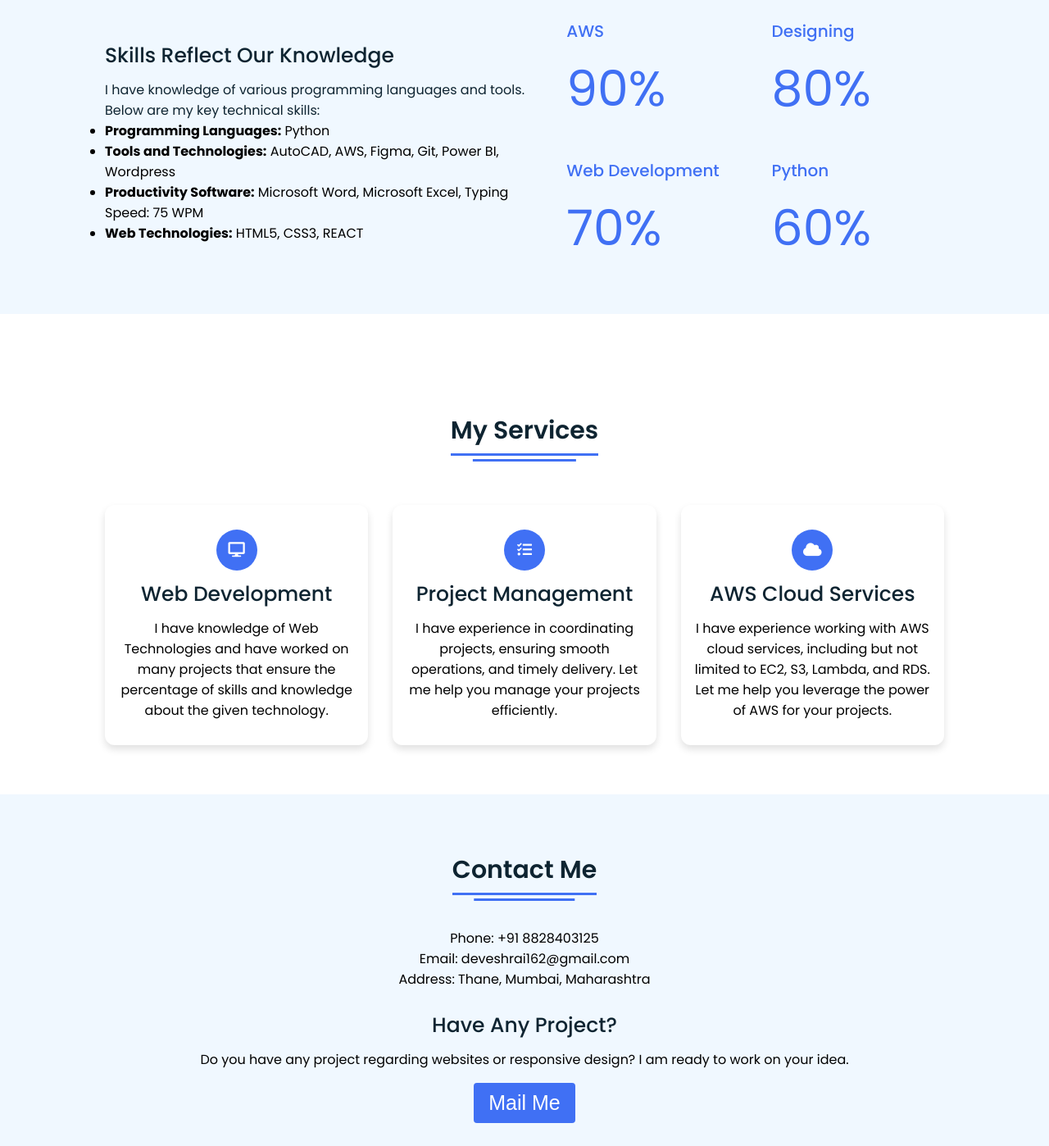
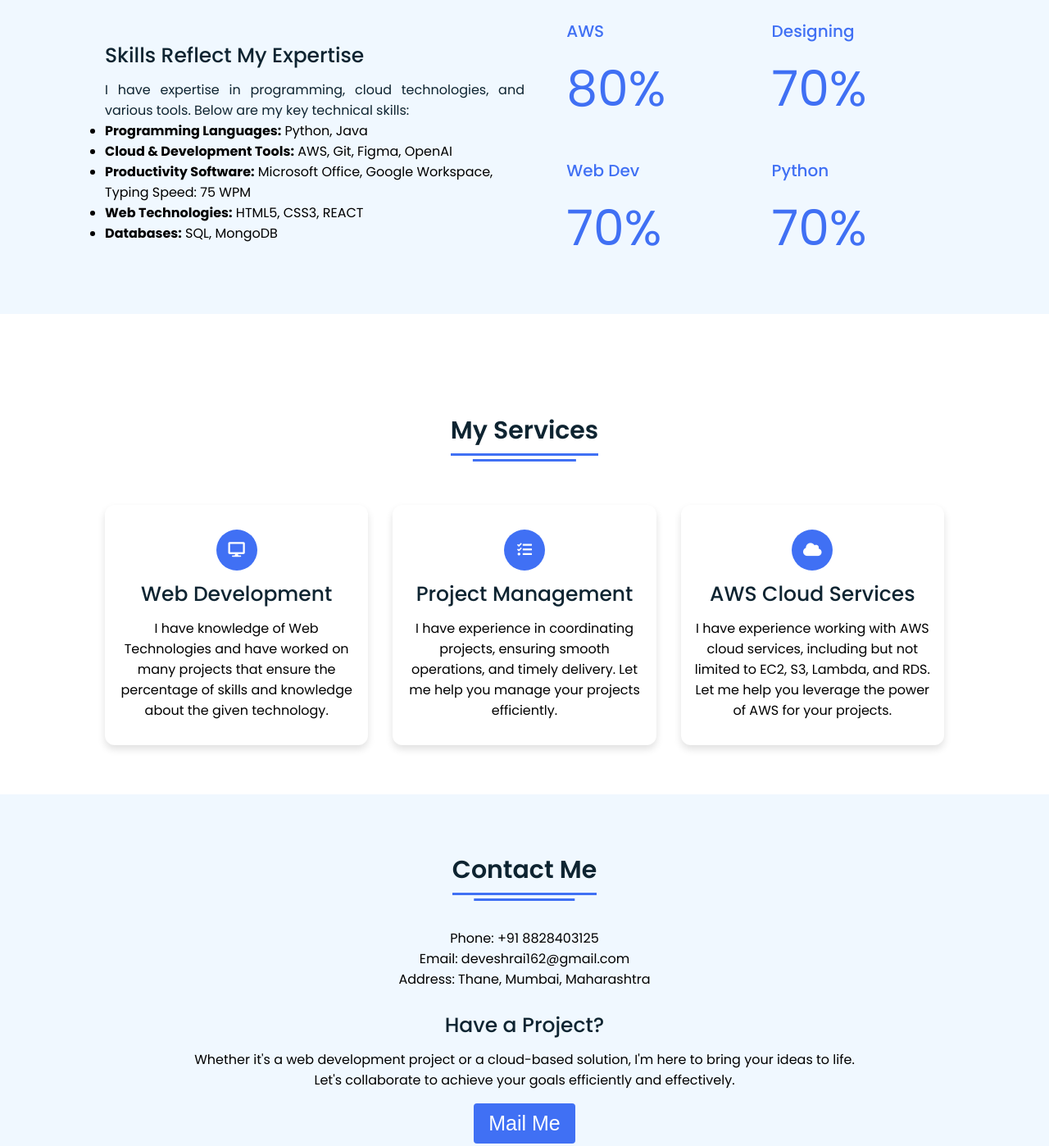
Before and after one commit to devesshhh/PortfolioWebsite, a plain HTML site: page index.html in a window 1280 px wide. Shown: the part 1689-3087 px from the top of the page at 82% size. Drawn offline with Linux system fonts and the light colour scheme.

Commit message:
Resolved merge conflicts

```diff
--- a/index.html
+++ b/index.html
@@ -65,7 +65,7 @@
         <div class="topic"></div>
         <p>From a young age, I've always been keen on exploring the world around me. Whether it's hitting the trails on my bike, scoring goals on the football field, or tackling outdoor adventures, I've always had a passion for staying active and embracing the great outdoors. Alongside my love for sports, I'm dedicated to maintaining a healthy lifestyle, working out regularly to stay in peak physical condition. My curiosity extends beyond the playing field into the realm of computer science. I remember asking my dad how the Road Rash game worked when I was just seven years old. Although his response was more of a promise for future understanding, it sparked a curiosity in me that persists to this day. Now, at 20, as I delve deeper into the world of computer science, I’m beginning to understand how things work on a fundamental level. If I were to describe myself in one line: I am persistent, practical, and ambitious, with a keen eye for detail and a relentless work ethic.</p>
         <div class="button">
-          <a href="Devesh 4.pdf"><button>Download CV </button></a>
+          <a href="Saint_Gobain.pdf"><button>Download CV </button></a>
         </div>
       </div>
     </div>
@@ -78,31 +78,32 @@
     <div class="title"><span>My Skills</span></div>
     <div class="skills-details">
       <div class="text">
-        <div class="topic">Skills Reflect Our Knowledge</div>
-        <p>I have knowledge of various programming languages and tools. Below are my key technical skills:</p>
+        <div class="topic">Skills Reflect My Expertise</div>
+        <p>I have expertise in programming, cloud technologies, and various tools. Below are my key technical skills:</p>
         <ul>
-          <li><strong>Programming Languages:</strong> Python</li>
-          <li><strong>Tools and Technologies:</strong> AutoCAD, AWS, Figma, Git, Power BI, Wordpress</li>
-          <li><strong>Productivity Software:</strong> Microsoft Word, Microsoft Excel, Typing Speed: 75 WPM</li>
+          <li><strong>Programming Languages:</strong> Python, Java</li>
+          <li><strong>Cloud & Development Tools:</strong> AWS, Git, Figma, OpenAI</li>
+          <li><strong>Productivity Software:</strong> Microsoft Office, Google Workspace, Typing Speed: 75 WPM</li>
           <li><strong>Web Technologies:</strong> HTML5, CSS3, REACT</li>
+          <li><strong>Databases:</strong> SQL, MongoDB</li>
         </ul>
       </div>
       <div class="boxes">
         <div class="box">
           <div class="topic">AWS</div>
-          <div class="per">90%</div>
+          <div class="per">80%</div>
         </div>
         <div class="box">
           <div class="topic">Designing</div>
-          <div class="per">80%</div>
+          <div class="per">70%</div>
         </div>
         <div class="box">
-          <div class="topic">Web Development</div>
+          <div class="topic">Web Dev</div>
           <div class="per">70%</div>
         </div>
         <div class="box">
           <div class="topic">Python</div>
-          <div class="per">60%</div>
+          <div class="per">70%</div>
         </div>
       </div>
     </div>
@@ -152,8 +153,8 @@
     </div>
     <br>
     <div class="text">
-      <div class="topic">Have Any Project?</div>
-      <p>Do you have any project regarding websites or responsive design? I am ready to work on your idea.</p>
+      <div class="topic">Have a Project?</div>
+      <p>Whether it's a web development project or a cloud-based solution, I'm here to bring your ideas to life. Let's collaborate to achieve your goals efficiently and effectively.</p>
       <div class="button">
         <a href="mailto:deveshrai162@gmail.com"><button>Mail Me</button></a>
       </div>
```
Also changed, not shown: Images/web.png (deleted), 3 other files.
